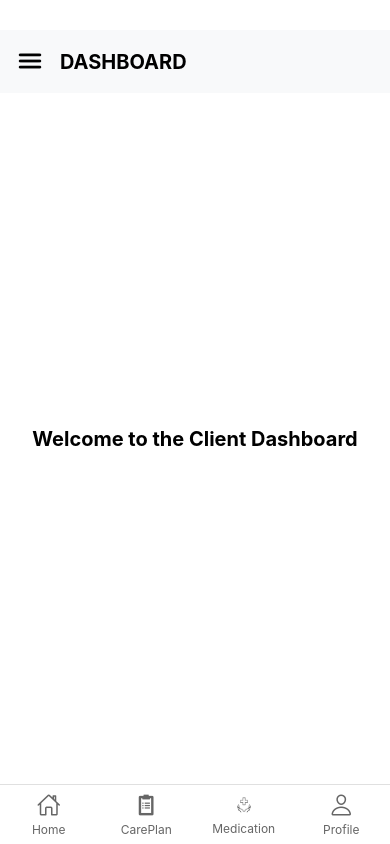
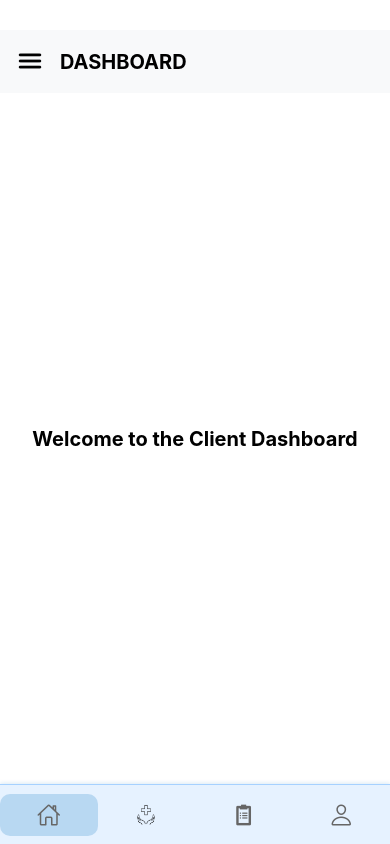
Before and after one commit to akindukodithuwakku/ATG-Mobile, a React Native app: screen /ClientDashboard in a window 390 px wide. Built offline with nearby package versions, Linux system fonts and the light colour scheme.

Commit message:
Enhance Bottom Navbar UI/UX with improved icons, colors, and active state.

```diff
--- a/Components/BottomNavigationClient.js
+++ b/Components/BottomNavigationClient.js
@@ -1,37 +1,62 @@
-import React from 'react';
+import React, { useState } from 'react';
 import { View, TouchableOpacity, Text, StyleSheet, Image } from 'react-native';
 import { Ionicons, Foundation } from '@expo/vector-icons';
+import { useRoute } from '@react-navigation/native';
 
 const BottomNavigationClient = ({ navigation }) => {
+  const route = useRoute();
+  const [activeRoute, setActiveRoute] = useState(route.name);
+
   const menuItems = [
     { name: "Home", icon: "home-outline", route: "ClientDashboard" },
-    { name: "CarePlan", icon: "clipboard-notes", route: "CarePlan" },
     {
-      name: "Medication",
+      name: "CarePlan",
       icon: require("../assets/CarePlanIcon.png"),
-      route: "Medication",
+      route: "CarePlan",
     },
+    { name: "Medication", icon: "clipboard-notes", route: "Medication" },
     { name: "Profile", icon: "person-outline", route: "Profile" },
   ];
+
+  const handleNavigation = (item) => {
+    navigation.navigate(item.route);
+    setActiveRoute(item.route);
+  };
 
   return (
     <View style={styles.container}>
       {menuItems.map((item, index) => (
         <TouchableOpacity
           key={index}
-          style={styles.menuItem}
-          onPress={() => navigation.navigate(item.route)}
+          style={[
+            styles.menuItem,
+            activeRoute === item.route && styles.activeMenuItem
+          ]}
+          onPress={() => handleNavigation(item)}
         >
           {typeof item.icon === "string" ? (
             item.icon === "clipboard-notes" ? (
-              <Foundation name="clipboard-notes" size={24} color="#666" />
+              <Foundation
+                name="clipboard-notes"
+                size={24}
+                color="#666"
+              />
             ) : (
-              <Ionicons name={item.icon} size={24} color="#666" />
+              <Ionicons
+                name={item.icon}
+                size={24}
+                color="#666"
+              />
             )
           ) : (
-            <Image source={item.icon} style={styles.icon} />
+            <Image
+              source={item.icon}
+              style={[
+                styles.icon,
+                activeRoute === item.route && styles.activeIcon
+              ]}
+            />
           )}
-          <Text style={styles.menuText}>{item.name}</Text>
         </TouchableOpacity>
       ))}
     </View>
@@ -43,29 +68,33 @@ const styles = StyleSheet.create({
     flexDirection: 'row',
     justifyContent: 'space-around',
     alignItems: 'center',
-    backgroundColor: '#fff',
-    paddingVertical: 10,
+    backgroundColor: '#E6F2FF',
     borderTopWidth: 1,
-    borderTopColor: '#e0e0e0',
+    borderTopColor: '#A6D1FF',
     position: 'absolute',
     bottom: 0,
     left: 0,
     right: 0,
     height: 60,
+    shadowColor: '#0071BC',
+    shadowOffset: { width: 0, height: -1 },
+    shadowOpacity: 0.15,
+    shadowRadius: 4,
+    elevation: 6,
   },
   menuItem: {
     alignItems: 'center',
     justifyContent: 'center',
     flex: 1,
+    paddingVertical: 8,
+    borderRadius: 10,
   },
-  menuText: {
-    fontSize: 12,
-    marginTop: 4,
-    color: '#666',
+  activeMenuItem: {
+    backgroundColor: 'rgba(0, 113, 188, 0.2)',
   },
   icon: {
-    width: 24,
-    height: 24,
+    width: 32,
+    height: 32,
     resizeMode: 'contain',
   },
 });
```
